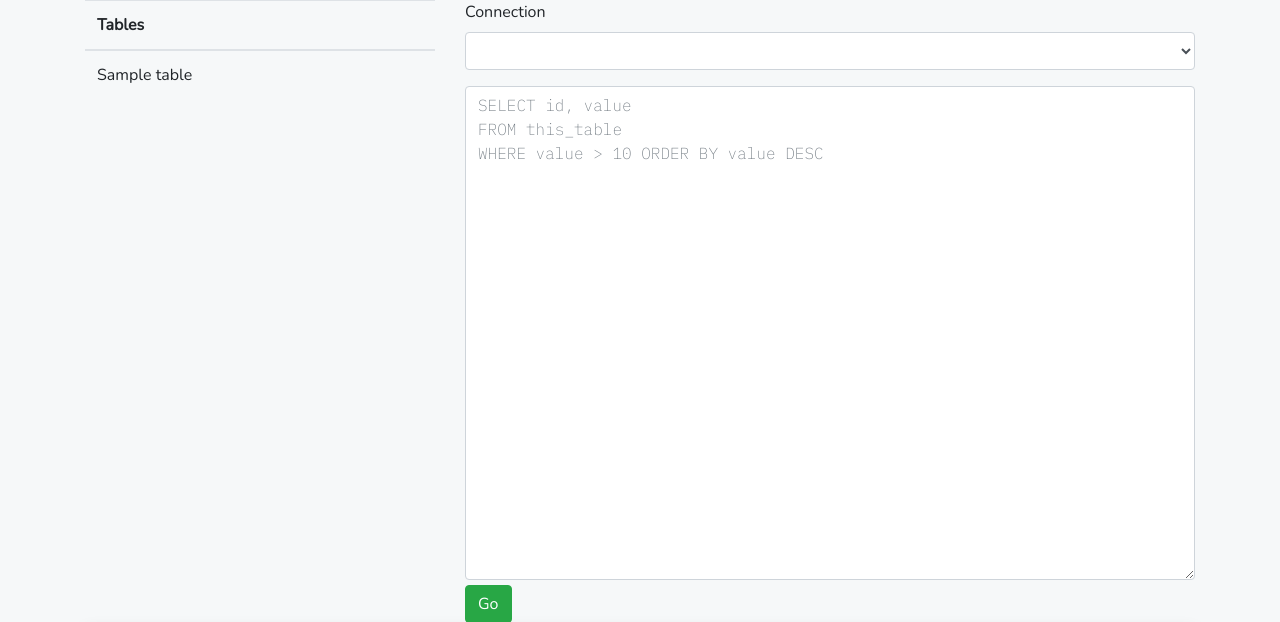
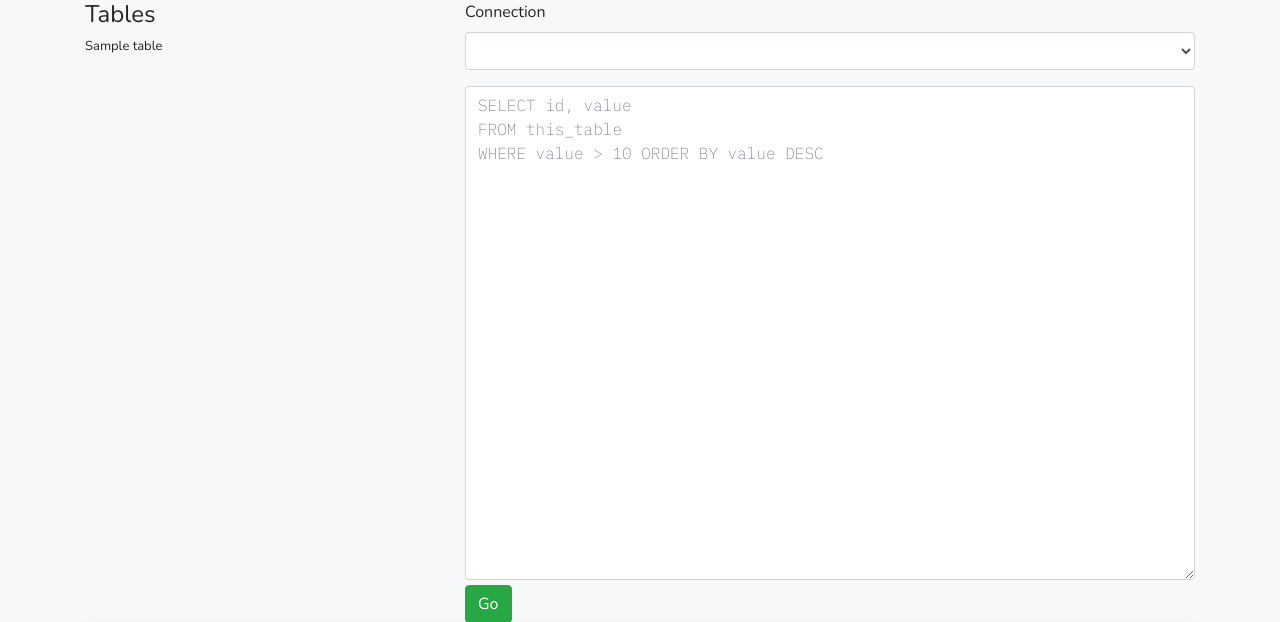
Before and after one commit to euanacampbell/pegasus, a Flask app: template templates/sql/sql_creator.html in a window 1280 px wide. Shown: the top 622 px of the page. Run offline with Flask 2, Linux system fonts and the light colour scheme; the template is opened without the code that fills it: most values are stand-ins (such as "Sample title", 1, 10 or a date in 2020); lists and menus that the app fills with data are empty; some libraries are stand-ins or nearby versions.

Commit message:
minor changes

```diff
--- a/pegasus/modules/sql.py
+++ b/pegasus/modules/sql.py
@@ -178,15 +178,18 @@ class SQL_Conn:
         server = conn['server']
         database = conn['database']
         if self.type == 'mysql':
+            self.get_tables = 'SHOW TABLES;'
             self.connection = pymysql.connect(host=conn['server'],
                                               user=conn['username'],
                                               password=conn['password'],
                                               database=conn['database'],
                                               cursorclass=pymysql.cursors.DictCursor)
         elif self.type == 'sqlserver':
+            self.get_tables = "SELECT * FROM INFORMATION_SCHEMA.TABLES WHERE TABLE_TYPE='BASE TABLE'"
             self.connection = pyodbc.connect(
                 f'DRIVER=SQL Server; SERVER={server}; DATABASE={database};Trusted_Connection=yes;')
         elif self.type == 'azure':
+            self.get_tables = "SELECT * FROM INFORMATION_SCHEMA.TABLES WHERE TABLE_TYPE='BASE TABLE'"
             username = conn['username']
             password = conn['password']
             driver = '{ODBC Driver 17 for SQL Server}'
@@ -241,6 +244,9 @@ class SQL_Conn:
                     results['results'] = new_content
 
                 results['columns'] = [i[0] for i in cursor.description]
+
+                # tables = cursor.execute(self.get_tables).fetchall()
+                # results['tables'] = [table[2] for table in tables if table[1]=='dbo']
 
             self.connection.commit()
 
--- a/templates/sql/sql_creator.html
+++ b/templates/sql/sql_creator.html
@@ -10,21 +10,11 @@
     <div class="container">
 
       <div class="row">
-      <div class="col-md-4">
-        <table class="table">
-          <thead>
-            <tr>
-              <th scope="col">Tables</th>
-            </tr>
-          </thead>
-          <tbody>
-            {% for table in response['tables'] %}
-            <tr>
-              <td>{{ table }}</td>
-            </tr>
+      <div class="col-md-4" style="font-size: small;">
+        <h4>Tables</h4>
+        {% for table in response['tables'] %}
+            <p>{{ table }}</p>
             {% endfor %}
-          </tbody>
-        </table>
       </div>
       <div class="col-md-8">
       <form name="sqlcreator_form" action="/sqlcreator" method="POST">
```
